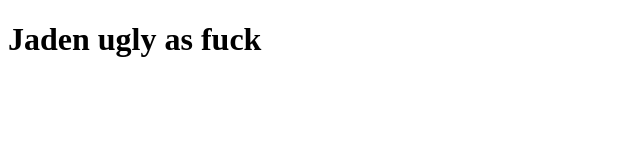
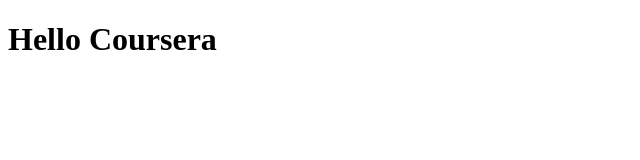
Before and after one commit to whoisyoko/coursera-test, a plain HTML site: page site/index.html in a window 1280 px wide. Shown: the whole page, without its empty margins (0-640 px from the left). Drawn offline with Linux system fonts and the light colour scheme.

Commit message:
My First Page.

```diff
--- a/site/index.html
+++ b/site/index.html
@@ -1,9 +1,9 @@
 <!DOCTYPE html>
 <html>
 <head>
-	<title>Jaden ugly as fuck</title>
+	<title>Hello Coursera</title>
 </head>
 <body>
-<h1>Jaden ugly as fuck</h1>
+<h1>Hello Coursera</h1>
 </body>
 </html>
```
